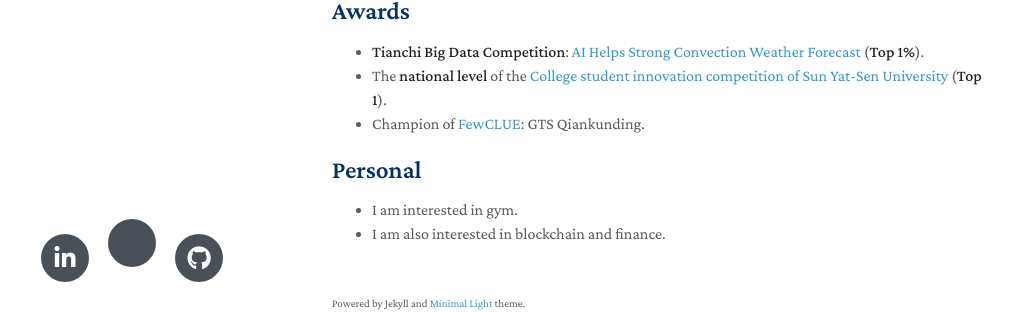
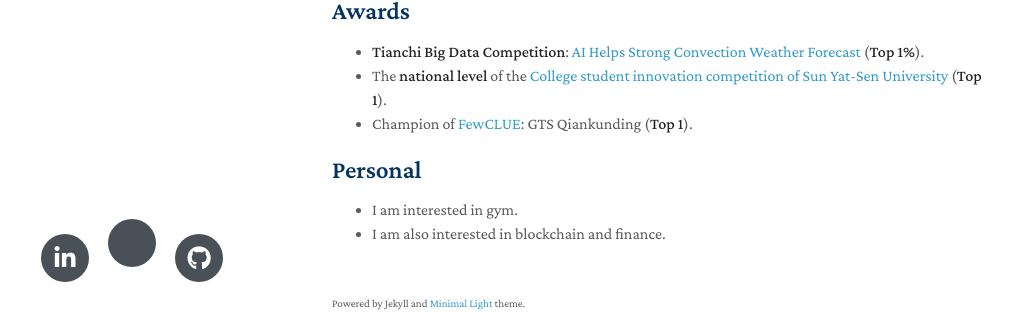
Before and after one commit to yangziao56/homepage, a Jekyll site: the page built from index.md, in a window 1280 px wide and 900 px high, scrolled down 910 px. Shown: the part 516-828 px from the top of the window, without its empty margins (138-1150 px from the left). Built offline with Jekyll 4.4.1, drawn with Linux system fonts in a browser that asks for light colours; nearby versions of some CDN libraries; a style sheet for code colours, icons or effects is not loaded; our own code applies the rules of GitHub Pages for plain Markdown files.

Commit message:
Update index.md
Signed-off-by: Ziao Yang <70676524+yangziao56@users.noreply.github.com>

```diff
--- a/index.md
+++ b/index.md
@@ -54,7 +54,7 @@ You can learn more details about my research through my [Academic Curriculum Vit
 
 - **Tianchi Big Data Competition**: [AI Helps Strong Convection Weather Forecast](https://tianchi.aliyun.com/competition/entrance/531962/rankingList) (**Top 1%**).
 - The **national level** of the [College student innovation competition of Sun Yat-Sen University](https://cse.sysu.edu.cn/sites/sdcs.live1.dpcms8.sysu.edu.cn/files/download/upload/zhong_shan_da_xue_ji_suan_ji_xue_yuan_2021nian_da_xue_sheng_chuang_xin_chuang_ye_xun_lian_ji_hua_xiang_mu_jie_ti_da_bian_ping_shen_jie_guo_gong_shi_.pdf) (**Top 1**).
-- Champion of [FewCLUE](https://www.cluebenchmarks.com/fewclue.html): GTS Qiankunding.
+- Champion of [FewCLUE](https://www.cluebenchmarks.com/fewclue.html): GTS Qiankunding (**Top 1**).
 
 
 ## Personal
```
